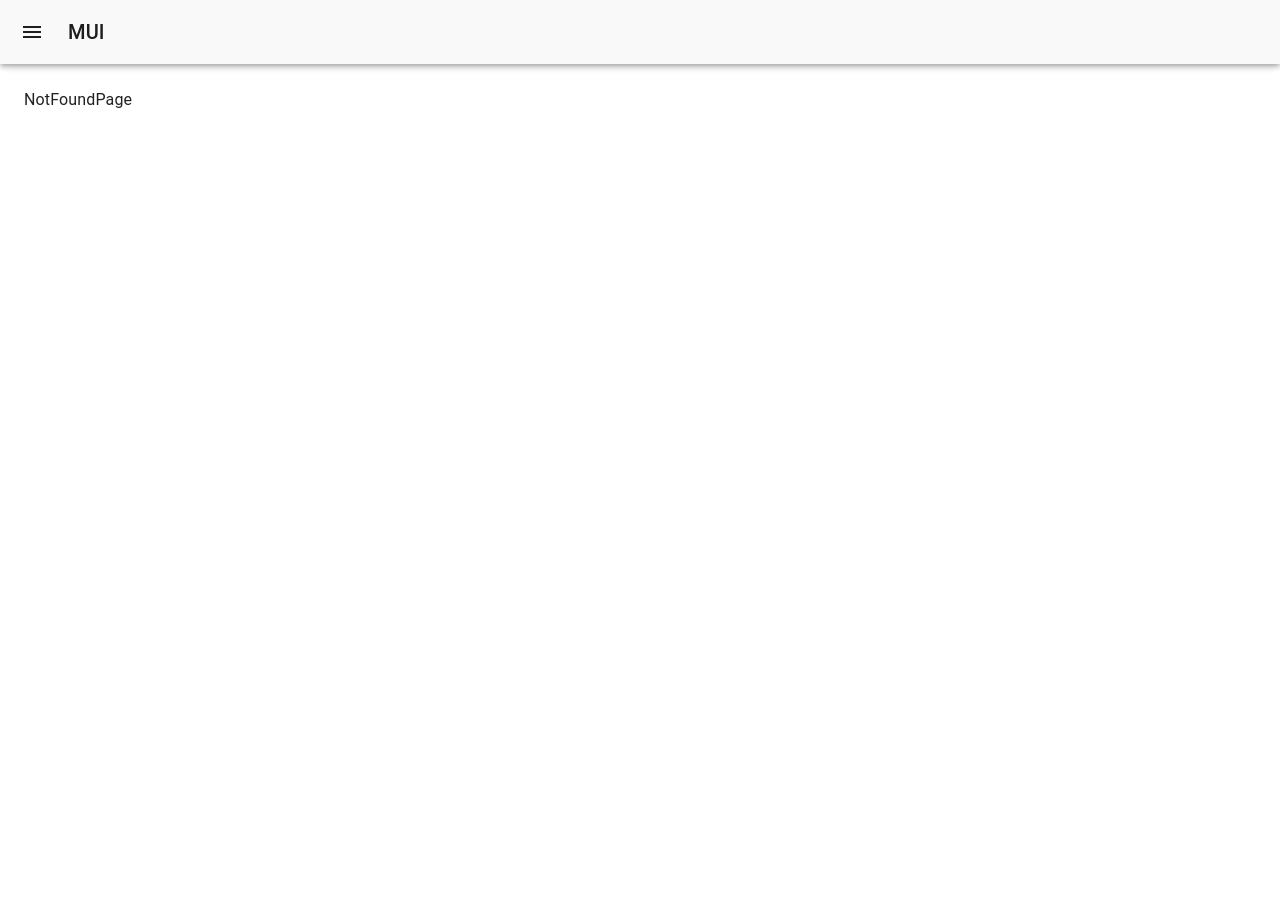
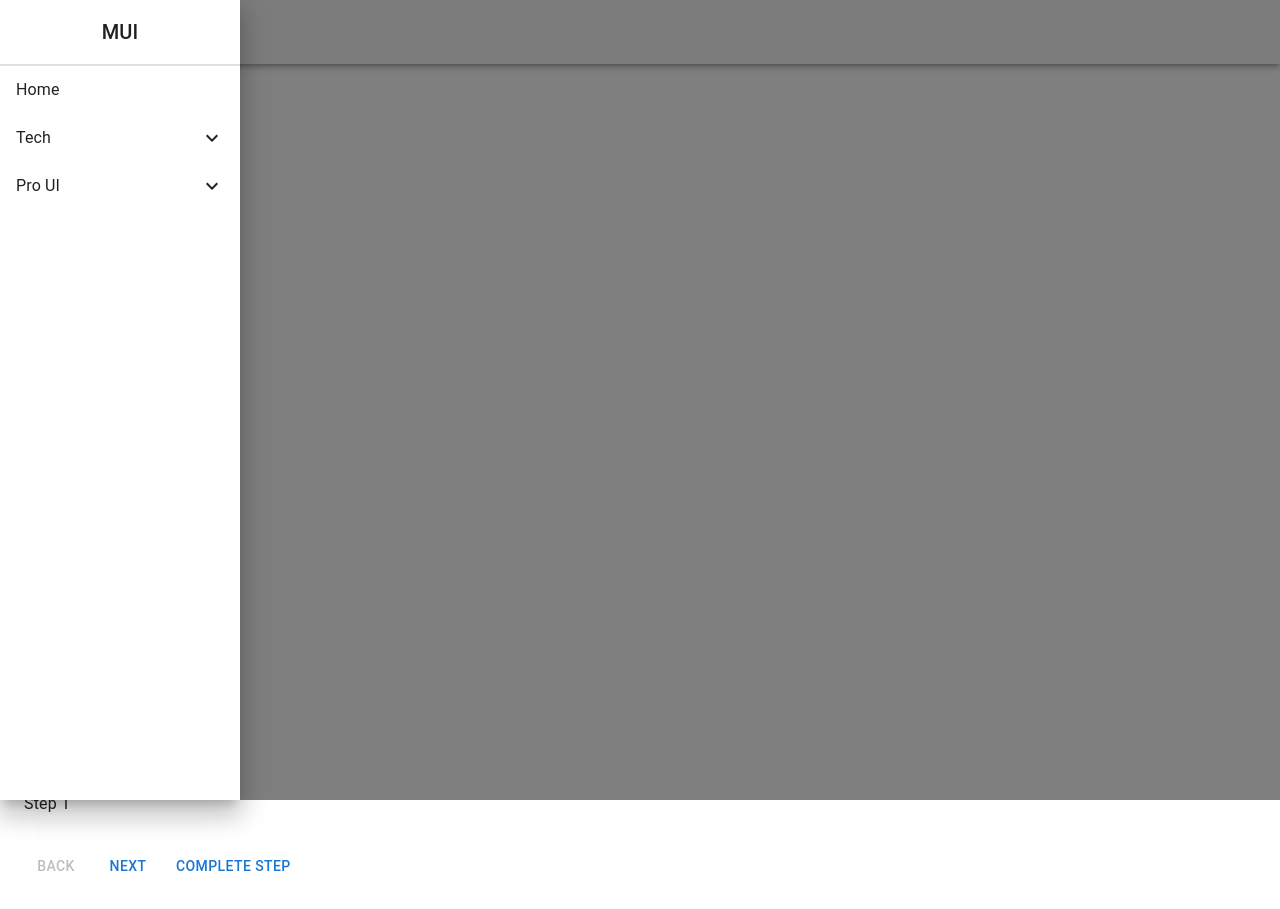
Before and after one commit to pramodboda/developer-analytics, a React (Vite) app in the folder client/: page /tech/career-goals in a window 1280 px wide. Both pictures are taken after a click on the button "open drawer". Before the commit the page ends 800 px from the top, so only its background shows below. Built offline with nearby package versions, Linux system fonts and the light colour scheme.

Commit message:
UPDATE: Project Setup

```diff
--- a/client/src/app/dashboard/DeveloperAnalytics/DeveloperAnalytics.tsx
+++ b/client/src/app/dashboard/DeveloperAnalytics/DeveloperAnalytics.tsx
@@ -23,7 +23,7 @@ import { Link } from "react-router-dom";
 import { ROUTES } from "../../router/routes";
 
 import RecursiveMenu from "../../components/ProUI/RecursiveMenu/RecursiveMenu";
-import {navItems} from "../../data/navItems";
+import { navItems } from "../../data/navItems";
 
 interface Props {
   /**
@@ -62,12 +62,12 @@ export default function DeveloperAnalytics(props: Props) {
           </ListItem>
         ))}
       </List> */}
-       <Divider />
+      <Divider />
 
-<RecursiveMenu
-  items={navItems}
-  onNavigate={handleDrawerToggle}
-/>
+      <RecursiveMenu
+        items={navItems}
+        onNavigate={handleDrawerToggle}
+      />
     </Box>
   );
 
@@ -76,14 +76,14 @@ export default function DeveloperAnalytics(props: Props) {
   return (
     <Box sx={{ display: 'flex' }}>
       <CssBaseline />
-      <AppBar component="nav" sx={{background: "#f9f9f9", color: "#1e1e1e"}}>
+      <AppBar component="nav" sx={{ background: "#f9f9f9", color: "#1e1e1e" }}>
         <Toolbar>
           <IconButton
             color="inherit"
             aria-label="open drawer"
             edge="start"
             onClick={handleDrawerToggle}
-            sx={{ mr: 2}}
+            sx={{ mr: 2 }}
           >
             <MenuIcon />
           </IconButton>
@@ -113,7 +113,7 @@ export default function DeveloperAnalytics(props: Props) {
             keepMounted: true, // Better open performance on mobile.
           }}
           sx={{
-            display: { xs: 'block', sm: 'none' },
+            display: { xs: 'block' },
             '& .MuiDrawer-paper': { boxSizing: 'border-box', width: drawerWidth },
           }}
         >
@@ -123,7 +123,7 @@ export default function DeveloperAnalytics(props: Props) {
       <Box component="main" sx={{ p: 3 }}>
         <Toolbar />
 
-        <main><Outlet/></main>
+        <main><Outlet /></main>
       </Box>
     </Box>
   );
--- a/client/src/app/data/navItems.ts
+++ b/client/src/app/data/navItems.ts
@@ -8,6 +8,15 @@ export const navItems: NavItem[] = [
   {
     linkName: "Home",
     link: "/",
+  },
+  {
+    linkName: "Tech",
+    children: [
+      {
+        linkName: "Career Goals",
+        link: "/tech/career-goals",
+      },
+    ],
   },
   {
     linkName: "Pro UI",
--- /dev/null
+++ b/client/src/app/pages/Tech/CareerGoals/CareerGoals.tsx
@@ -0,0 +1,10 @@
+
+
+
+
+import LearningProgression from "./LearningProgression";
+
+
+export default function CareerGoals() {
+    return (<><LearningProgression /></>)
+}
--- /dev/null
+++ b/client/src/app/pages/Tech/CareerGoals/LearningProgression.tsx
@@ -0,0 +1,185 @@
+import * as React from 'react';
+import Box from '@mui/material/Box';
+import Stepper from '@mui/material/Stepper';
+import Step from '@mui/material/Step';
+import StepButton from '@mui/material/StepButton';
+import Button from '@mui/material/Button';
+import Typography from '@mui/material/Typography';
+
+const steps = ['JavaScript', 'React', 'TypeScript', 'Node', '', '', '', '', '', '', ''];
+
+export default function LearningProgression() {
+    const [activeStep, setActiveStep] = React.useState(0);
+    const [completed, setCompleted] = React.useState<{
+        [k: number]: boolean;
+    }>({});
+
+    const totalSteps = steps.length;
+    const completedSteps = Object.keys(completed).length;
+    const isLastStep = activeStep === totalSteps - 1;
+    const allStepsCompleted = completedSteps === totalSteps;
+
+    const handleNext = () => {
+        const newActiveStep =
+            isLastStep && !allStepsCompleted
+                ? // It's the last step, but not all steps have been completed,
+                // find the first step that has not been completed
+                steps.findIndex((_step, i) => !(i in completed))
+                : activeStep + 1;
+        setActiveStep(newActiveStep);
+    };
+
+    const handleBack = () => {
+        setActiveStep((prevActiveStep) => prevActiveStep - 1);
+    };
+
+    const handleStep = (step: number) => () => {
+        setActiveStep(step);
+    };
+
+    const handleComplete = () => {
+        setCompleted({
+            ...completed,
+            [activeStep]: true,
+        });
+        handleNext();
+    };
+
+    const handleReset = () => {
+        setActiveStep(0);
+        setCompleted({});
+    };
+
+    const resetButtonRef = React.useRef<HTMLButtonElement>(null);
+    const nextButtonRef = React.useRef<HTMLButtonElement>(null);
+    const previousActiveStepRef = React.useRef(activeStep);
+    const previousCompletedRef = React.useRef(completed);
+
+    // Manage focus when the completed steps change.
+    React.useEffect(() => {
+        const previousCompleted = previousCompletedRef.current;
+        previousCompletedRef.current = completed;
+
+        if (allStepsCompleted) {
+            // If the user has completed all steps and hits "Finish", focus the "Reset" button.
+            resetButtonRef.current!.focus();
+            return;
+        }
+
+        if (
+            Object.keys(completed).length === 0 &&
+            Object.keys(previousCompleted).length !== 0
+        ) {
+            // If the user has completed all steps and hits "Reset", focus the "Next" button.
+            nextButtonRef.current!.focus();
+        }
+    }, [completed, allStepsCompleted]);
+
+    // Manage focus when the active step changes.
+    React.useEffect(() => {
+        if (activeStep === 0 && previousActiveStepRef.current === 1) {
+            // If the user navigated to first step via "Back" button, focus the "Next" button.
+            nextButtonRef.current!.focus();
+        }
+
+        previousActiveStepRef.current = activeStep;
+    }, [activeStep]);
+
+    return (
+        <Box sx={{ width: '100%' }}>
+            <Stepper nonLinear activeStep={activeStep} orientation="vertical">
+                {steps.map((label, index) => (
+                    <Step key={label} completed={completed[index]}>
+                        <StepButton
+                            aria-controls="stepper-content"
+                            color="inherit"
+                            onClick={handleStep(index)}
+                        >
+                            {label}
+                        </StepButton>
+                    </Step>
+                ))}
+            </Stepper>
+            <div id="stepper-content">
+                {allStepsCompleted ? (
+                    <React.Fragment>
+                        <Typography sx={{ mt: 2, mb: 1 }}>
+                            All steps completed - you&apos;re finished
+                        </Typography>
+                        <Box sx={{ display: 'flex', flexDirection: 'row', pt: 2 }}>
+                            <Box sx={{ flex: '1 1 auto' }} />
+                            <Button onClick={handleReset} ref={resetButtonRef}>
+                                Reset
+                            </Button>
+                        </Box>
+                    </React.Fragment>
+                ) : (
+                    <React.Fragment>
+                        <Typography sx={{ mt: 2, mb: 1, py: 1 }}>
+                            Step {activeStep + 1}
+                        </Typography>
+                        <Box sx={{ display: 'flex', flexDirection: 'row', pt: 2 }}>
+                            <Button
+                                color="inherit"
+                                disabled={activeStep === 0}
+                                onClick={handleBack}
+                                sx={{ mr: 1 }}
+                            >
+                                Back
+                            </Button>
+                            <Box sx={{ flex: '1 1 auto' }} />
+                            <Button onClick={handleNext} sx={{ mr: 1 }} ref={nextButtonRef}>
+                                Next
+                            </Button>
+                            {activeStep !== steps.length &&
+                                (completed[activeStep] ? (
+                                    <Typography variant="caption" sx={{ display: 'inline-block' }}>
+                                        Step {activeStep + 1} already completed
+                                    </Typography>
+                                ) : (
+                                    <Button onClick={handleComplete}>
+                                        {completedSteps === totalSteps - 1 ? 'Finish' : 'Complete Step'}
+                                    </Button>
+                                ))}
+                        </Box>
+                    </React.Fragment>
+                )}
+            </div>
+        </Box>
+    );
+}
+
+
+// export default function LearningProgression() {
+
+//     return (<>
+
+//         React
+//         ↓
+//         TypeScript
+//         ↓
+//         Node.js
+//         ↓
+//         Express
+//         ↓
+//         REST APIs
+//         ↓
+//         PostgreSQL
+//         ↓
+//         Prisma
+//         ↓
+//         Authentication / Authorization
+//         ↓
+//         Testing
+//         ↓
+//         Docker
+//         ↓
+//         Deployment
+//         ↓
+//         Modular Monolith
+//         ↓
+//         Microservices
+
+//     </>)
+
+// }
```
Also changed, not shown: client/src/app/router/AppRouter.tsx (+17 -4 lines).
